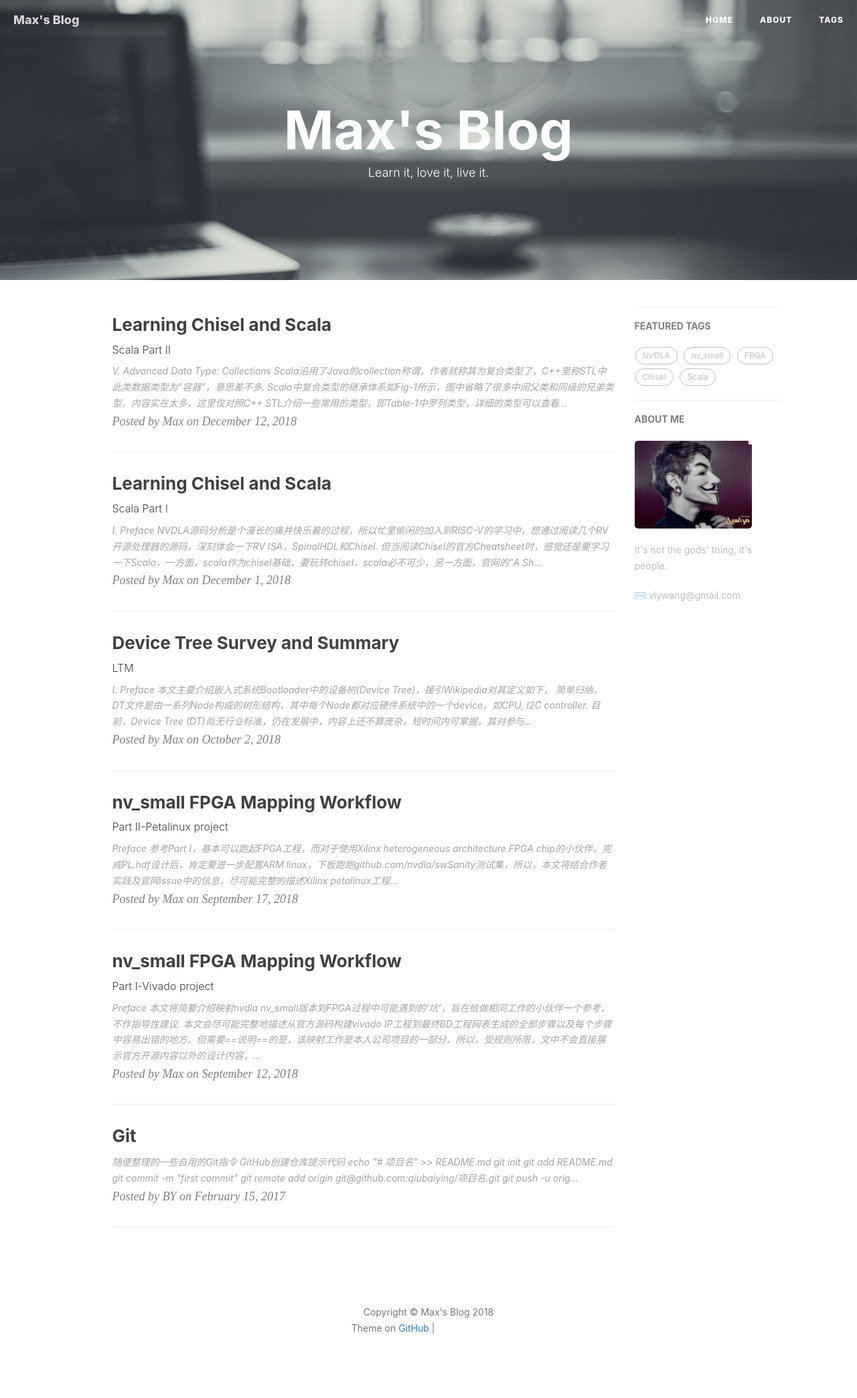
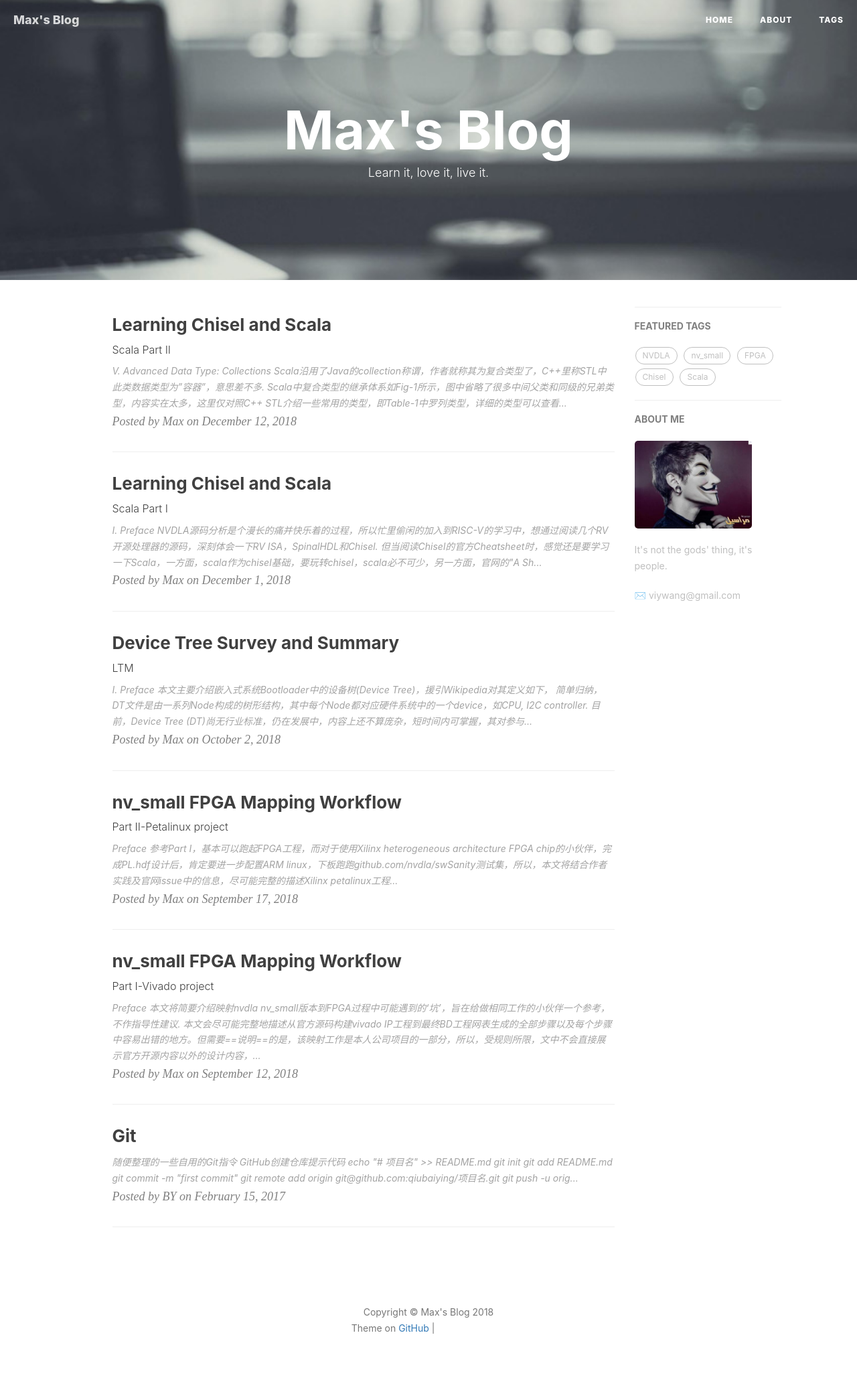
Before and after one commit to VVViy/VVViy.github.io, a Jekyll site: the page built from index.html, in a window 1280 px wide. Shown: the whole page at 67% size. Built offline with Jekyll 4.4.1, drawn with Linux system fonts in a browser that asks for light colours; nearby versions of some CDN libraries; the list of posts is cut into pages by our own code; comment, search, counter and statistics services are not loaded; grey boxes are pictures that could not be loaded.

Commit message:
Update _config.yml

```diff
--- a/_config.yml
+++ b/_config.yml
@@ -1,7 +1,7 @@
 # Site settings
 title: Max's Blog
 SEOTitle: Max's Blog
-header-img: img/blog-bg-work-desk.jpg
+header-img: img/blog-bg-homepage.jpg
 email: viywang@gmail.com
 description: "Keep self busy."
 keyword: "Max's Blog"
```
